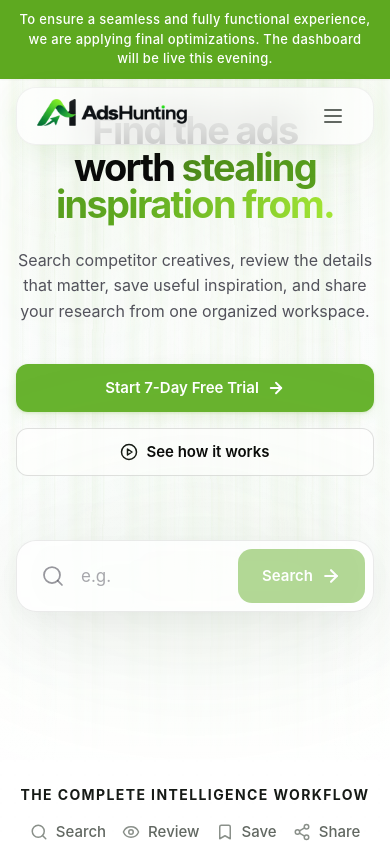
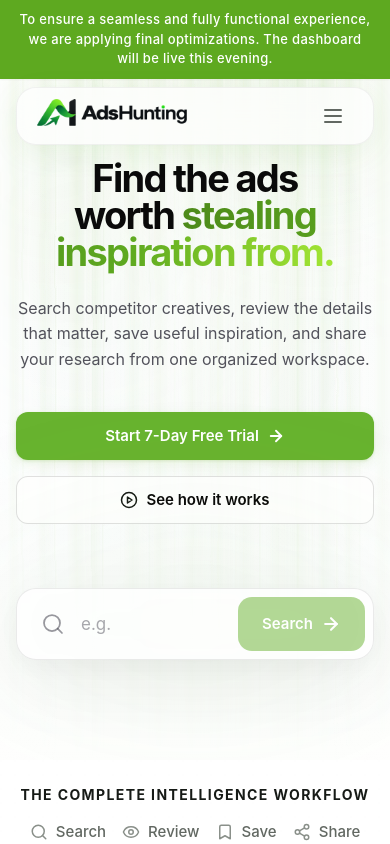
Before and after one commit to ugcfybycreatornavigator/adsHunting-final, a Next.js app: page / in a window 390 px wide. Shown: the top 844 px of the page. Built offline with nearby package versions, Linux system fonts and the light colour scheme.

Commit message:
Increase mobile hero spacing and optimize layout responsiveness

```diff
--- a/components/landing/sections/HeroSection.tsx
+++ b/components/landing/sections/HeroSection.tsx
@@ -113,7 +113,7 @@ export function HeroSection() {
       </motion.div>
 
       {/* ── Hero content ── */}
-      <div className="relative z-20 pt-28 pb-20 md:pt-40 md:pb-32">
+      <div className="relative z-20 pt-40 pb-20 md:pt-48 md:pb-32">
         <LandingContainer className="flex flex-col items-center text-center">
           <div className="max-w-[1000px] mx-auto">
             {/* Headline */}
```
